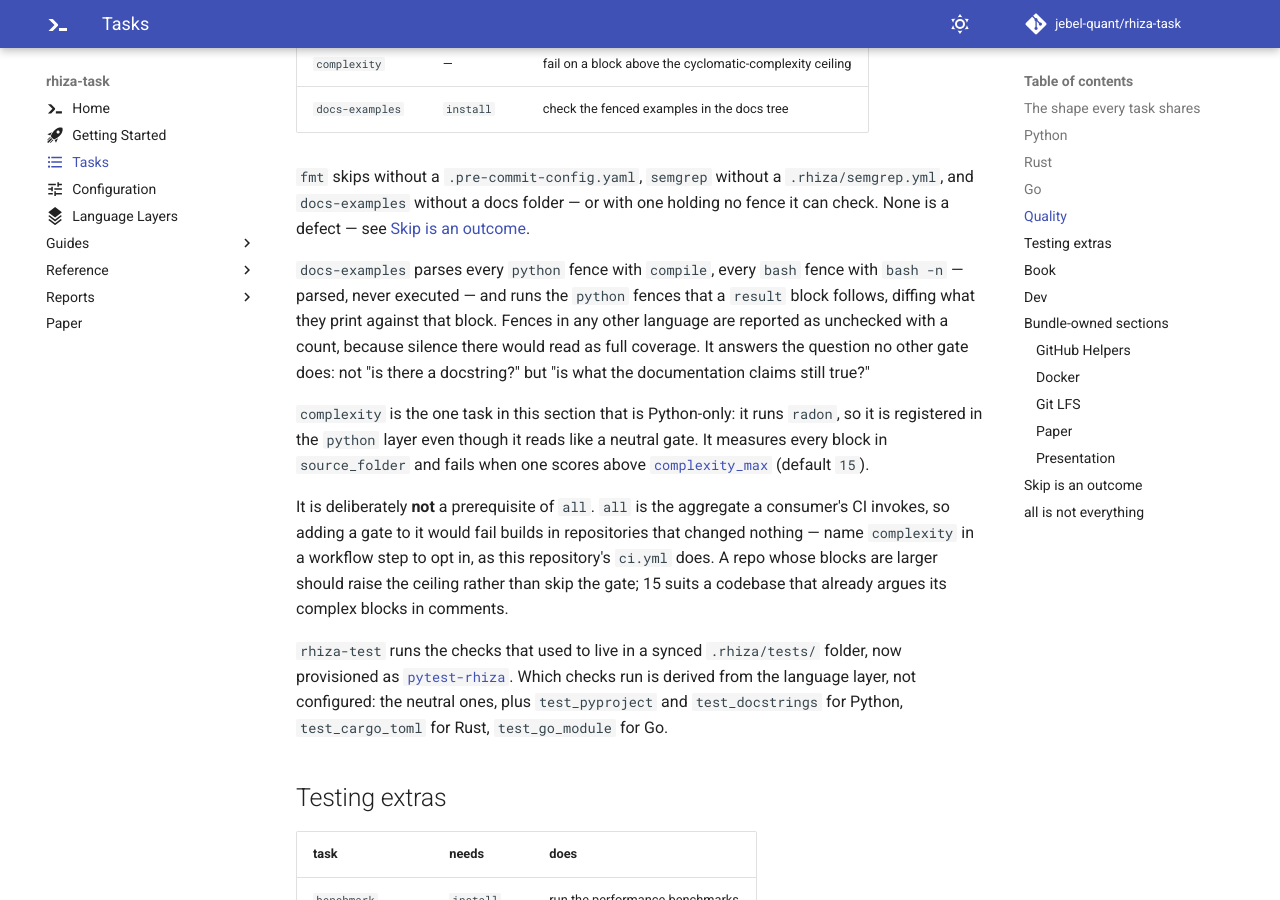
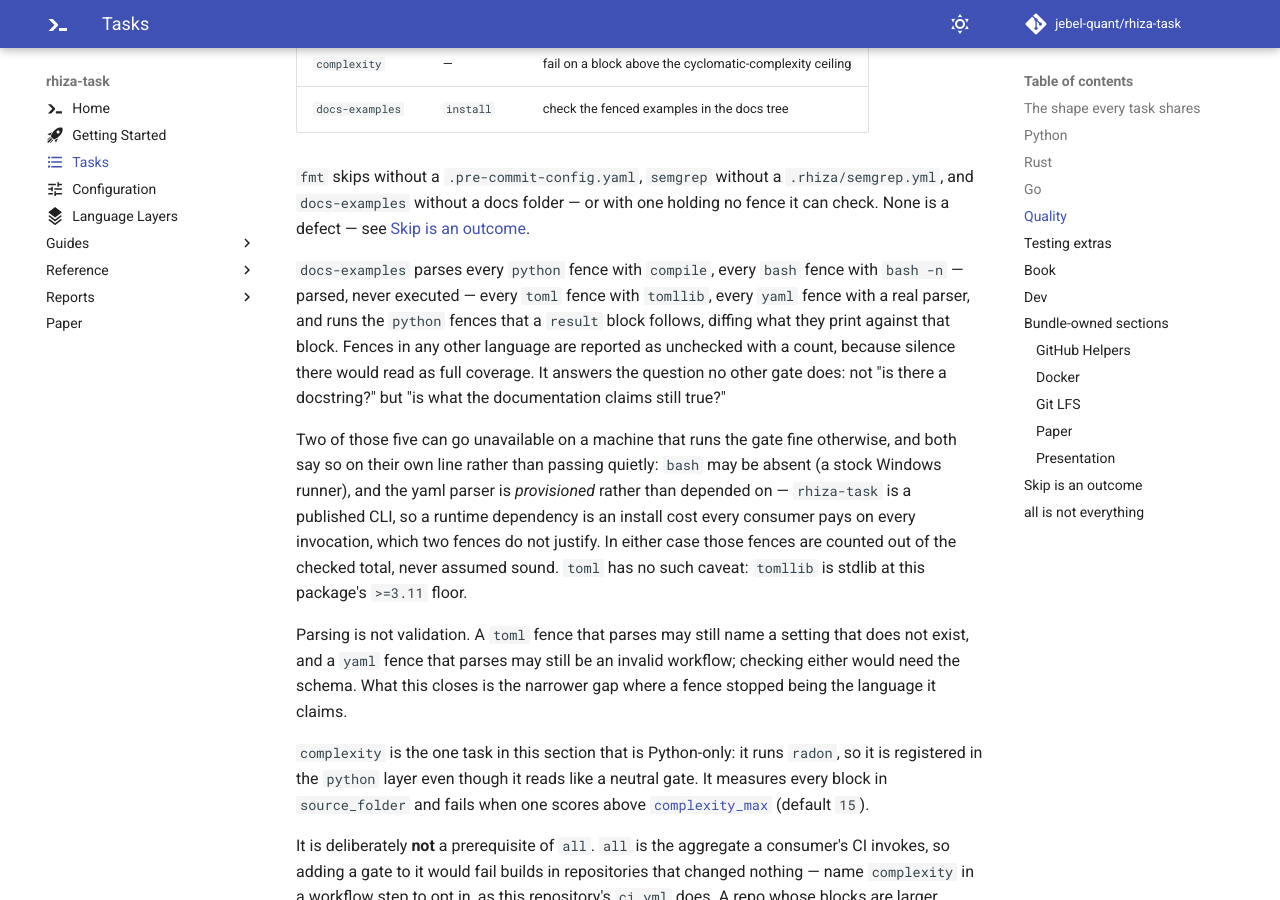
Before and after one commit to Jebel-Quant/rhiza-task, an MkDocs documentation site: the page built from docs/tasks.md, in a window 1280 px wide and 900 px high, scrolled down 3368 px. Built offline with MkDocs 1.6.1 and Material for MkDocs 9.7.7, drawn with Linux system fonts in a browser that asks for light colours; comment, search, counter and statistics services are not loaded.

Commit message:
docs: describe the toml and yaml fence checks in tasks.md
The task reference still described the three-language behaviour, which is the
kind of drift docs-examples exists to catch and cannot: its subject is whether
a fence parses, not whether the prose around it is true.

````diff
--- a/docs/tasks.md
+++ b/docs/tasks.md
@@ -97,11 +97,25 @@ and checks the floor itself.
 fence it can check. None is a defect — see [Skip is an outcome](#skip-is-an-outcome).
 
 `docs-examples` parses every `python` fence with `compile`, every `bash` fence with
-`bash -n` — parsed, never executed — and runs the `python` fences that a ```result```
-block follows, diffing what they print against that block. Fences in any other language
-are reported as unchecked with a count, because silence there would read as full
-coverage. It answers the question no other gate does: not "is there a docstring?" but
-"is what the documentation claims still true?"
+`bash -n` — parsed, never executed — every `toml` fence with `tomllib`, every `yaml` fence
+with a real parser, and runs the `python` fences that a ```result``` block follows,
+diffing what they print against that block. Fences in any other language are reported as
+unchecked with a count, because silence there would read as full coverage. It answers the
+question no other gate does: not "is there a docstring?" but "is what the documentation
+claims still true?"
+
+Two of those five can go unavailable on a machine that runs the gate fine otherwise, and
+both say so on their own line rather than passing quietly: `bash` may be absent (a stock
+Windows runner), and the yaml parser is *provisioned* rather than depended on — `rhiza-task`
+is a published CLI, so a runtime dependency is an install cost every consumer pays on every
+invocation, which two fences do not justify. In either case those fences are counted out of
+the checked total, never assumed sound. `toml` has no such caveat: `tomllib` is stdlib at
+this package's `>=3.11` floor.
+
+Parsing is not validation. A `toml` fence that parses may still name a setting that does not
+exist, and a `yaml` fence that parses may still be an invalid workflow; checking either would
+need the schema. What this closes is the narrower gap where a fence stopped being the language
+it claims.
 
 `complexity` is the one task in this section that is Python-only: it runs `radon`, so it is
 registered in the `python` layer even though it reads like a neutral gate. It measures every
````
